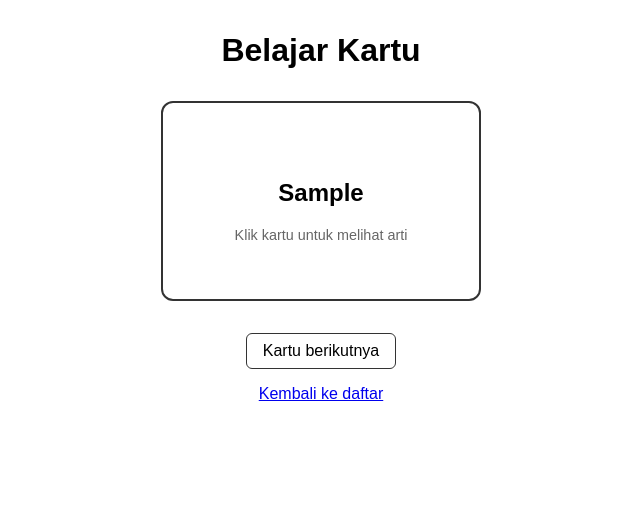
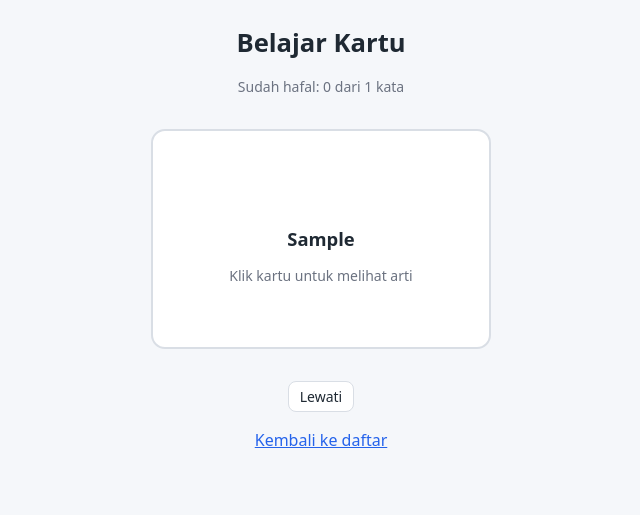
Before and after one commit to AyatullahRachman/flashcard, a PHP site: page /kartu.php in a window 1280 px wide. Shown: the top 515 px of the page, without its empty margins (319-959 px from the left). Run offline with PHP 8.4, Linux system fonts and the light colour scheme; tables that the repository leaves empty or names only in its code hold one stand-in row (values such as "Sample post"); a stand-in replaces the project's code that opens the database connection.

Commit message:
Update Halaman Kartu.php

```diff
--- a/edit.php
+++ b/edit.php
@@ -30,6 +30,7 @@ if (!$k){
     <title>Edit Kata</title>
 </head>
 <body>
+<main class="wadah>
     <h1>Edit Kata</h1>
     <form method="post">
         <input type="hidden" name="id" value="<?= (int)$k["id"]?>">
@@ -38,7 +39,7 @@ if (!$k){
         <input name="contoh" value="<?= htmlspecialchars($k["contoh"])?>">
         <button>Simpan</button>
     </form>
-
     <p><a href="index.php"></a></p>
+</main>
 </body>
 </html>
--- a/index.php
+++ b/index.php
@@ -24,6 +24,7 @@ $daftar = $pdo->query("SELECT * FROM kata ORDER BY id DESC")->fetchAll();
     <meta charset="UTF-8">
     <meta name="viewport" content="width=device-width, initial-scale=1.0">
     <title>Kartu Hafalan</title>
+    <link rel="stylesheet" href="style.css">
 </head>
 <body>
     <h1>Kartu Hafalan Kosakata</h1>
--- a/kartu.php
+++ b/kartu.php
@@ -1,17 +1,44 @@
 <?php
 require "koneksi.php";
 
+// Simpan penilaian (hafal / belum), lalu lanjut ke kartu berikutnya
+if ($_SERVER["REQUEST_METHOD"] === "POST") {
+    $status = ($_POST["status"] ?? "") === "hafal" ? "hafal" : "belum";
+    $stmt = $pdo->prepare("UPDATE kata SET status = ? WHERE id = ?");
+    $stmt->execute([$status, $_POST["id"]]);
+    header("Location: kartu.php?terakhir=" . (int)$_POST["id"]);
+    exit;
+}
+
 $terakhir = (int)($_GET["terakhir"] ?? 0);
 
-// Ambil satu kata acak, selain kata yang baru saja tampil
-$stmt = $pdo->prepare("SELECT * FROM kata WHERE id != ? ORDER BY RAND() LIMIT 1");
-$stmt->execute([$terakhir]);
-$k = $stmt->fetch();
+// 70% kemungkinan ambil kata yang belum hafal, 30% yang sudah hafal
+$target = (mt_rand(1, 100) <= 70) ? "belum" : "hafal";
 
-// Kalau hanya ada satu kata di tabel, ambil kata itu saja
+$ambil = $pdo->prepare(
+    "SELECT * FROM kata WHERE status = ? AND id != ? ORDER BY RAND() LIMIT 1"
+);
+$ambil->execute([$target, $terakhir]);
+$k = $ambil->fetch();
+
+// Kalau kelompok itu kosong, ambil dari kelompok lainnya
+if (!$k) {
+    $lain = ($target === "belum") ? "hafal" : "belum";
+    $ambil->execute([$lain, $terakhir]);
+    $k = $ambil->fetch();
+}
+
+// Kalau hanya ada satu kata di tabel
 if (!$k) {
     $k = $pdo->query("SELECT * FROM kata LIMIT 1")->fetch();
 }
+
+// Statistik kemajuan
+$stat = $pdo->query(
+    "SELECT COUNT(*) AS total, SUM(status = 'hafal') AS hafal FROM kata"
+)->fetch();
+$total = (int)$stat["total"];
+$hafal = (int)$stat["hafal"];
 ?>
 <!DOCTYPE html>
 <html lang="id">
@@ -19,28 +46,15 @@ if (!$k) {
     <meta charset="UTF-8">
     <meta name="viewport" content="width=device-width, initial-scale=1.0">
     <title>Belajar Kartu</title>
-    <style>
-        body { font-family: sans-serif; text-align: center; margin: 2rem; }
-        .scene { width: 320px; max-width: 90%; height: 200px; margin: 2rem auto;
-                 perspective: 1000px; cursor: pointer; }
-        .kartu { position: relative; width: 100%; height: 100%;
-                 transition: transform 0.6s; transform-style: preserve-3d; }
-        .kartu.balik { transform: rotateY(180deg); }
-        .sisi { position: absolute; inset: 0; display: flex; flex-direction: column;
-                justify-content: center; align-items: center; padding: 1rem;
-                border: 2px solid #333; border-radius: 12px; color: #000;
-                backface-visibility: hidden; background: #fff; }
-        .belakang { transform: rotateY(180deg); background: #eef6ff; }
-        .petunjuk { color: #666; font-size: 0.9rem; }
-        .tombol { display: inline-block; padding: 0.5rem 1rem; border: 1px solid #333;
-                  border-radius: 6px; text-decoration: none; color: #000; }
-    </style>
+    <link rel="stylesheet" href="style.css">
 </head>
 <body>
+<main class="wadah tengah">
     <h1>Belajar Kartu</h1>
+    <p class="petunjuk">Sudah hafal: <?= $hafal ?> dari <?= $total ?> kata</p>
 
     <?php if ($k): ?>
-        <div class="scene" onclick="document.getElementById('kartu').classList.toggle('balik')">
+        <div class="scene" id="scene">
             <div class="kartu" id="kartu">
                 <div class="sisi depan">
                     <h2><?= htmlspecialchars($k["inggris"]) ?></h2>
@@ -53,11 +67,28 @@ if (!$k) {
             </div>
         </div>
 
-        <a class="tombol" href="kartu.php?terakhir=<?= (int)$k["id"] ?>">Kartu berikutnya</a>
+        <form method="post" id="penilaian" class="penilaian" hidden>
+            <input type="hidden" name="id" value="<?= (int)$k["id"] ?>">
+            <button class="tombol" name="status" value="belum">Belum hafal</button>
+            <button class="tombol utama" name="status" value="hafal">Sudah hafal</button>
+        </form>
+
+        <p><a class="tombol kecil" href="kartu.php?terakhir=<?= (int)$k["id"] ?>">Lewati</a></p>
     <?php else: ?>
         <p>Belum ada kata. Tambahkan dulu di halaman utama.</p>
     <?php endif; ?>
 
     <p><a href="index.php">Kembali ke daftar</a></p>
+</main>
+
+<script>
+    const scene = document.getElementById('scene');
+    if (scene) {
+        scene.addEventListener('click', function () {
+            document.getElementById('kartu').classList.toggle('balik');
+            document.getElementById('penilaian').hidden = false;
+        });
+    }
+</script>
 </body>
 </html>
--- /dev/null
+++ b/style.css
@@ -0,0 +1,165 @@
+/* ===== Warna (otomatis mengikuti mode terang/gelap perangkat) ===== */
+:root {
+  --bg: #f5f7fa;
+  --kartu: #ffffff;
+  --belakang: #eaf2ff;
+  --teks: #1f2933;
+  --redup: #6b7280;
+  --garis: #d9dee5;
+  --aksen: #2563eb;
+  --aksen-teks: #ffffff;
+  --bahaya: #dc2626;
+}
+
+@media (prefers-color-scheme: dark) {
+  :root {
+    --bg: #12161c;
+    --kartu: #1b212a;
+    --belakang: #1e2a3d;
+    --teks: #e6e9ee;
+    --redup: #98a2b3;
+    --garis: #2d3643;
+    --aksen: #4f8cff;
+    --aksen-teks: #0b1220;
+    --bahaya: #f87171;
+  }
+}
+
+/* ===== Dasar ===== */
+* { box-sizing: border-box; }
+
+body {
+  margin: 0;
+  background: var(--bg);
+  color: var(--teks);
+  font-family: system-ui, -apple-system, "Segoe UI", sans-serif;
+  line-height: 1.5;
+}
+
+.wadah { max-width: 640px; margin: 0 auto; padding: 1.5rem 1rem 3rem; }
+.tengah { text-align: center; }
+
+h1 { font-size: 1.6rem; margin: 0 0 .75rem; }
+h2 { font-size: 1.15rem; margin: 2rem 0 .75rem; }
+a { color: var(--aksen); }
+
+/* ===== Form ===== */
+.form-tambah { display: grid; gap: .6rem; }
+
+input {
+  width: 100%;
+  padding: .6rem .75rem;
+  border: 1px solid var(--garis);
+  border-radius: 8px;
+  background: var(--kartu);
+  color: var(--teks);
+  font: inherit;
+}
+input:focus { outline: 2px solid var(--aksen); outline-offset: 1px; }
+
+/* ===== Tombol ===== */
+.tombol {
+  display: inline-block;
+  padding: .5rem 1rem;
+  border: 1px solid var(--garis);
+  border-radius: 8px;
+  background: var(--kartu);
+  color: var(--teks);
+  font: inherit;
+  text-decoration: none;
+  cursor: pointer;
+}
+.tombol:hover { border-color: var(--aksen); }
+.tombol.utama { background: var(--aksen); border-color: var(--aksen); color: var(--aksen-teks); }
+.tombol.kecil { padding: .25rem .65rem; font-size: .875rem; }
+.tombol.bahaya { color: var(--bahaya); }
+.tombol.bahaya:hover { border-color: var(--bahaya); }
+
+/* ===== Daftar kata ===== */
+.daftar { list-style: none; margin: 0; padding: 0; display: grid; gap: .6rem; }
+
+.item {
+  display: flex;
+  justify-content: space-between;
+  align-items: center;
+  gap: 1rem;
+  padding: .75rem 1rem;
+  background: var(--kartu);
+  border: 1px solid var(--garis);
+  border-radius: 10px;
+}
+.item .arti { color: var(--redup); }
+.item .contoh { display: block; color: var(--redup); font-size: .9rem; }
+
+.aksi { display: flex; gap: .4rem; flex-shrink: 0; align-items: center; }
+.aksi form { margin: 0; }
+
+/* ===== Kartu yang bisa dibalik ===== */
+.scene {
+  width: 340px;
+  max-width: 100%;
+  height: 220px;
+  margin: 2rem auto;
+  perspective: 1000px;
+  cursor: pointer;
+}
+.kartu {
+  position: relative;
+  width: 100%;
+  height: 100%;
+  transition: transform .6s;
+  transform-style: preserve-3d;
+}
+.kartu.balik { transform: rotateY(180deg); }
+
+.sisi {
+  position: absolute;
+  inset: 0;
+  display: flex;
+  flex-direction: column;
+  justify-content: center;
+  align-items: center;
+  padding: 1rem;
+  border: 2px solid var(--garis);
+  border-radius: 14px;
+  background: var(--kartu);
+  backface-visibility: hidden;
+  -webkit-backface-visibility: hidden;
+}
+.belakang { transform: rotateY(180deg); background: var(--belakang); }
+.petunjuk { color: var(--redup); font-size: .875rem; }
+
+@media (prefers-reduced-motion: reduce) {
+  .kartu { transition: none; }
+}
+
+/* ===== Layar kecil ===== */
+@media (max-width: 480px) {
+  .item { flex-direction: column; align-items: flex-start; }
+}
+
+/*Atribut Hidden Harus Menang atas display lain*/
+[hidden]{
+  display: none !important;
+}
+
+.penilaian{
+  display: flex;
+  gap: .6rem;
+  justify-content: center;
+  margin-bottom: 1rem;
+}
+
+.lencana{
+  display: inline-block;
+  padding: .25rem .5rem;
+  border-radius: 8px;
+  font-size: .75rem;
+  border: 1px solid var(--garis);
+  color: var(--redup);
+}
+
+.lencana.hafal{
+  color: #16a34a;
+  border-color: #16a34a;
+}
```
